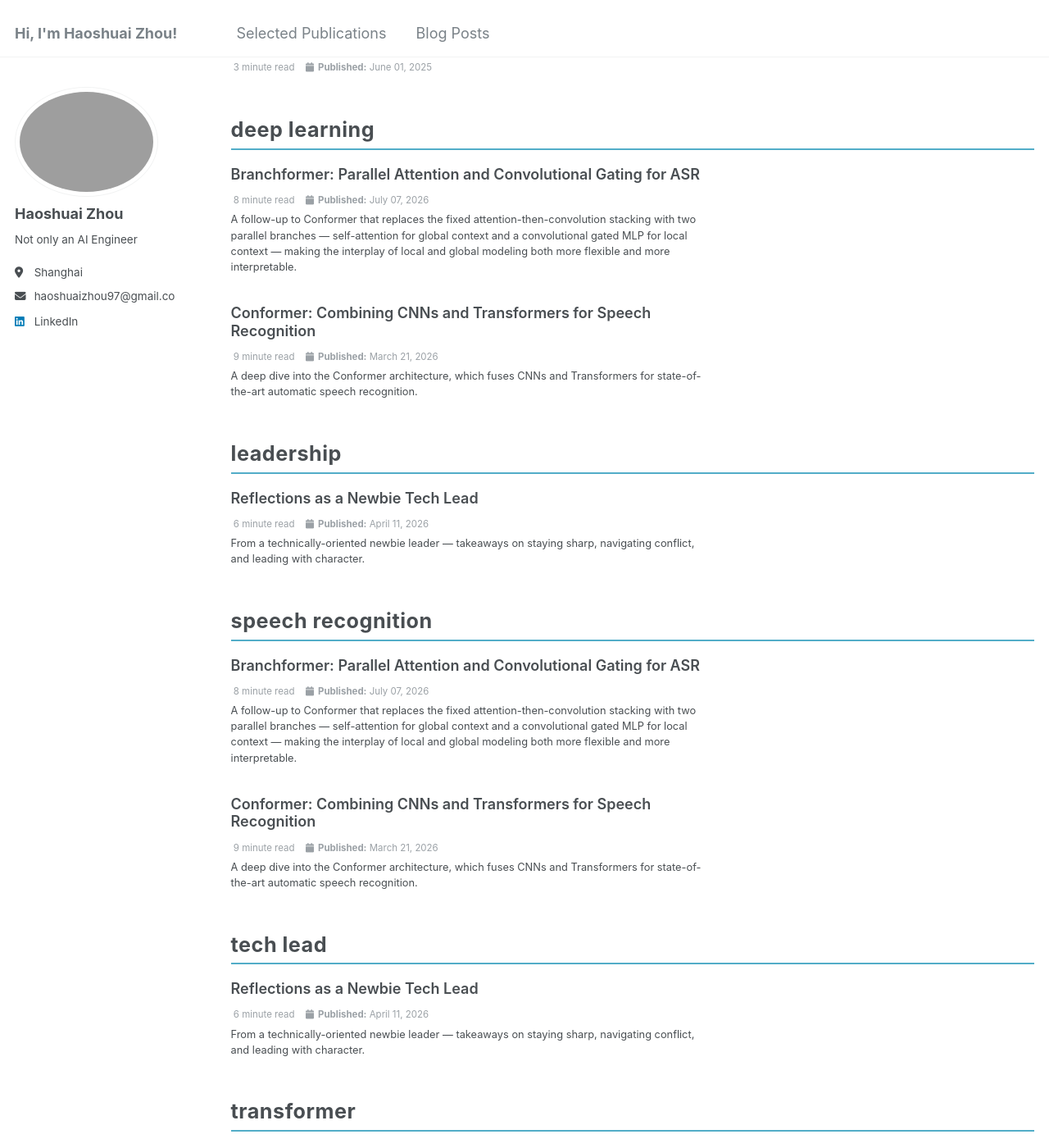
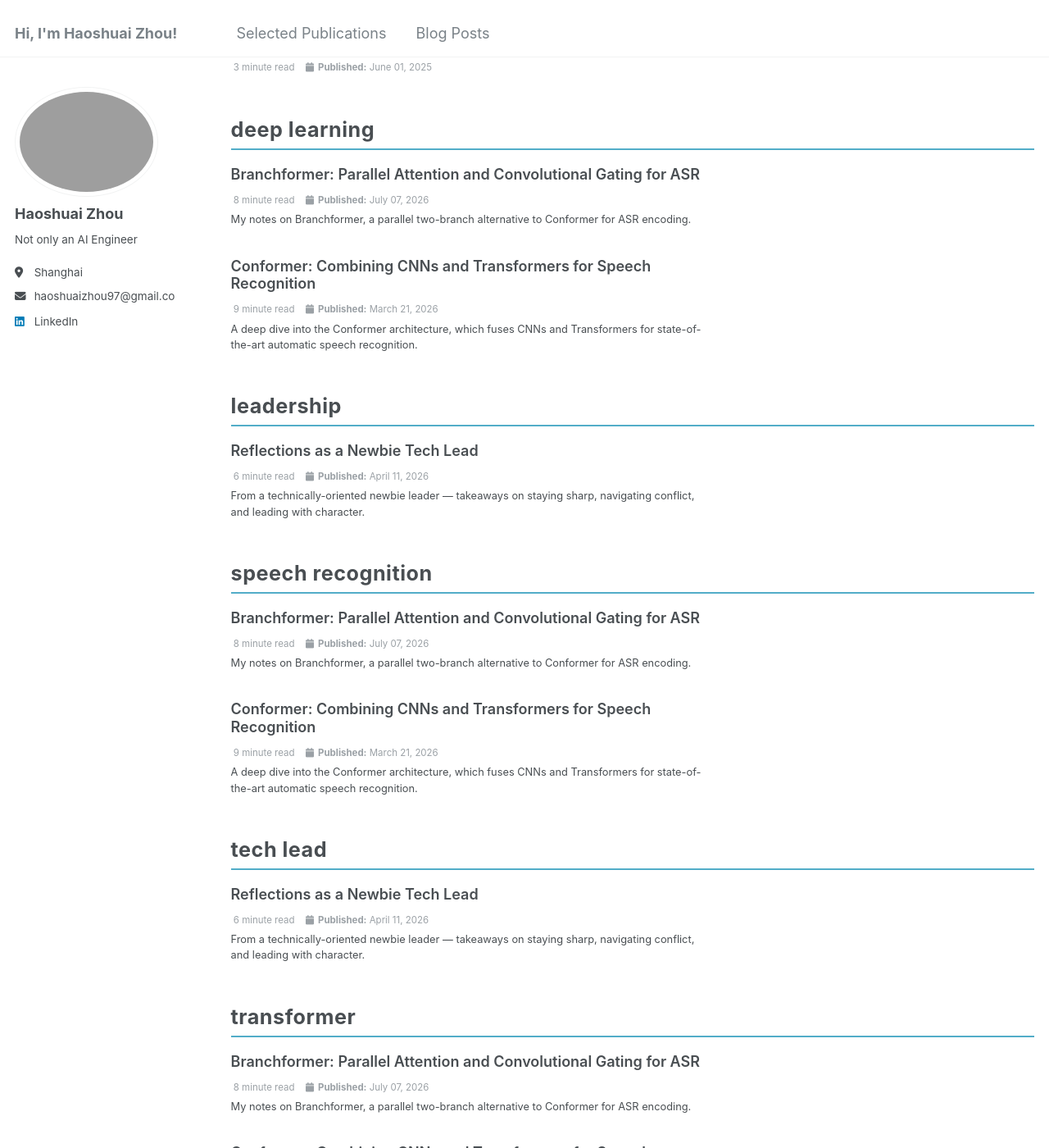
Before and after one commit to zhs2326/zhs2326.github.io, a Jekyll site: the page built from _pages/tag-archive.html, in a window 1280 px wide and 1400 px high, scrolled down 769 px. Shown: the whole window at 82% size. Built offline with Jekyll 4.4.1, drawn with Linux system fonts in a browser that asks for light colours; some of the changed text lies outside the part shown.

Commit message:
docs: make Branchformer post excerpt a concise intro
Co-Authored-By: Claude Opus 4.8 (1M context) <noreply@anthropic.com>

```diff
--- a/_posts/2026-07-07-Branchformer.md
+++ b/_posts/2026-07-07-Branchformer.md
@@ -8,7 +8,7 @@ tags:
   - speech recognition
   - deep learning
   - transformer
-excerpt: "A follow-up to Conformer that replaces the fixed attention-then-convolution stacking with two parallel branches — self-attention for global context and a convolutional gated MLP for local context — making the interplay of local and global modeling both more flexible and more interpretable."
+excerpt: "My notes on Branchformer, a parallel two-branch alternative to Conformer for ASR encoding."
 ---
 
 # Branchformer
```
